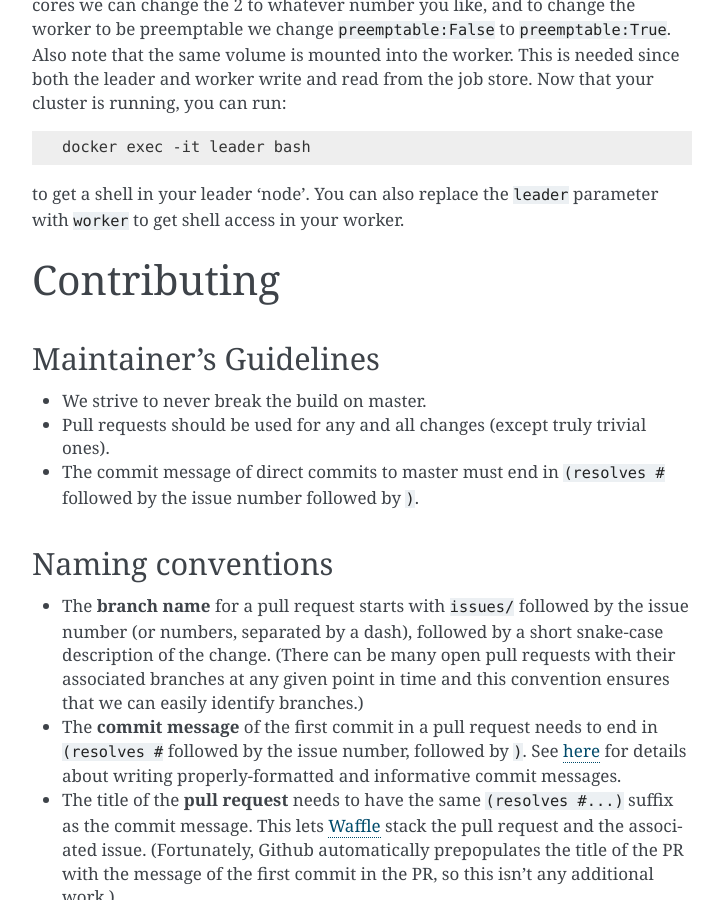
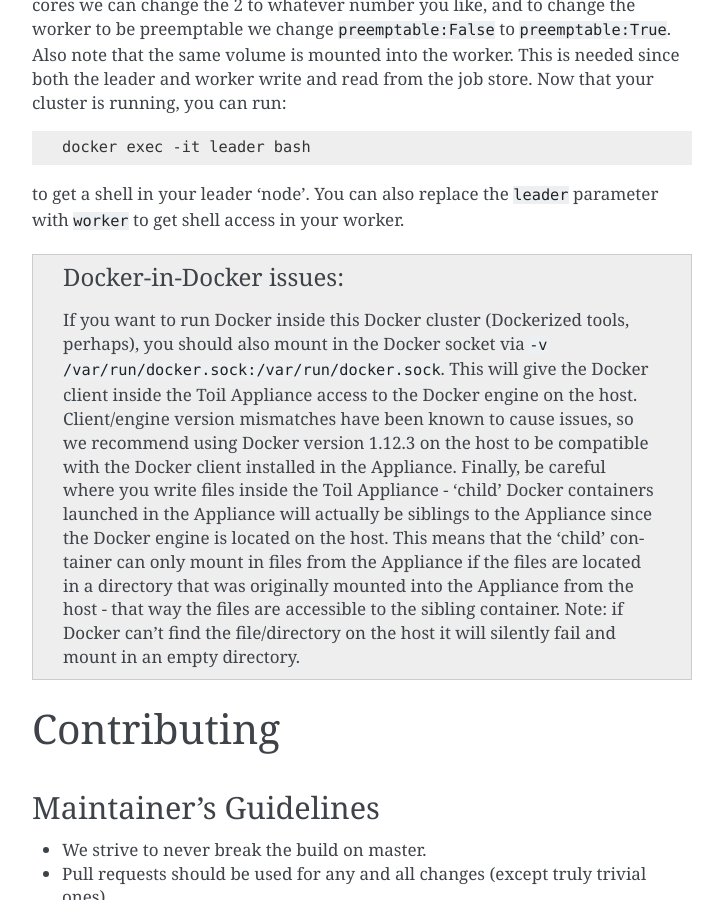
Before and after one commit to DataBiosphere/toil, a Sphinx documentation site: the page built from docs/contributing/contributing.rst, in a window 1280 px wide and 900 px high, scrolled down 3186 px. Shown: the whole window, without its empty margins (388-1111 px from the left). Built offline with Sphinx 7.4.7, drawn with Linux system fonts in a browser that asks for light colours; the version number could not be read and is left out.

Commit message:
Describe Docker-in-Docker caveats

```diff
--- a/docs/contributing/contributing.rst
+++ b/docs/contributing/contributing.rst
@@ -168,6 +168,23 @@ from the job store. Now that your cluster is running, you can run::
 to get a shell in your leader 'node'. You can also replace the ``leader`` parameter
 with ``worker`` to get shell access in your worker.
 
+.. admonition:: Docker-in-Docker issues
+
+    If you want to run Docker inside this Docker cluster (Dockerized tools, perhaps),
+    you should also mount in the Docker socket via ``-v /var/run/docker.sock:/var/run/docker.sock``.
+    This will give the Docker client inside the Toil Appliance access to the Docker engine
+    on the host. Client/engine version mismatches have been known to cause issues, so we
+    recommend using Docker version 1.12.3 on the host to be compatible with the Docker
+    client installed in the Appliance. Finally, be careful where you write files inside
+    the Toil Appliance - 'child' Docker containers launched in the Appliance will actually
+    be siblings to the Appliance since the Docker engine is located on the host. This
+    means that the 'child' container can only mount in files from the Appliance if
+    the files are located in a directory that was originally mounted into the Appliance
+    from the host - that way the files are accessible to the sibling container. Note:
+    if Docker can't find the file/directory on the host it will silently fail and mount
+    in an empty directory.
+
+
 .. _Quay: https://quay.io/
 
 .. _Docker Hub: https://hub.docker.com/
```
